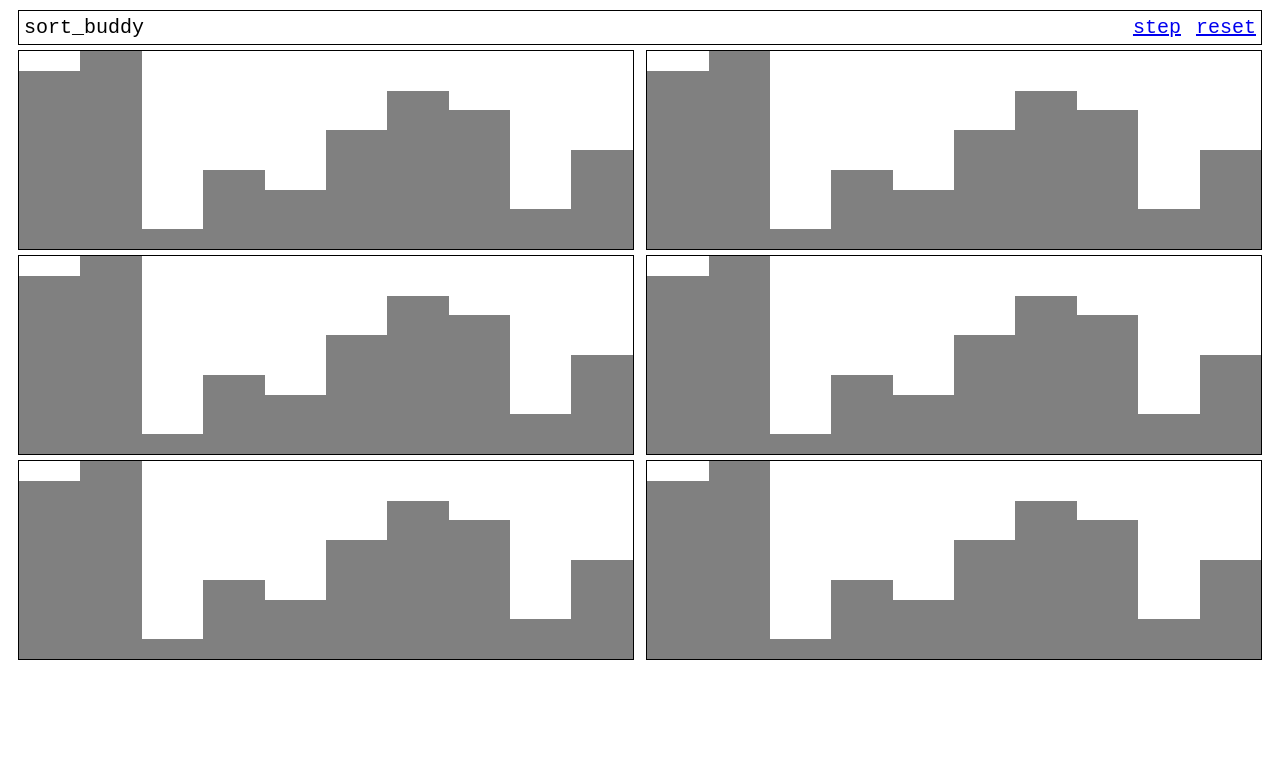
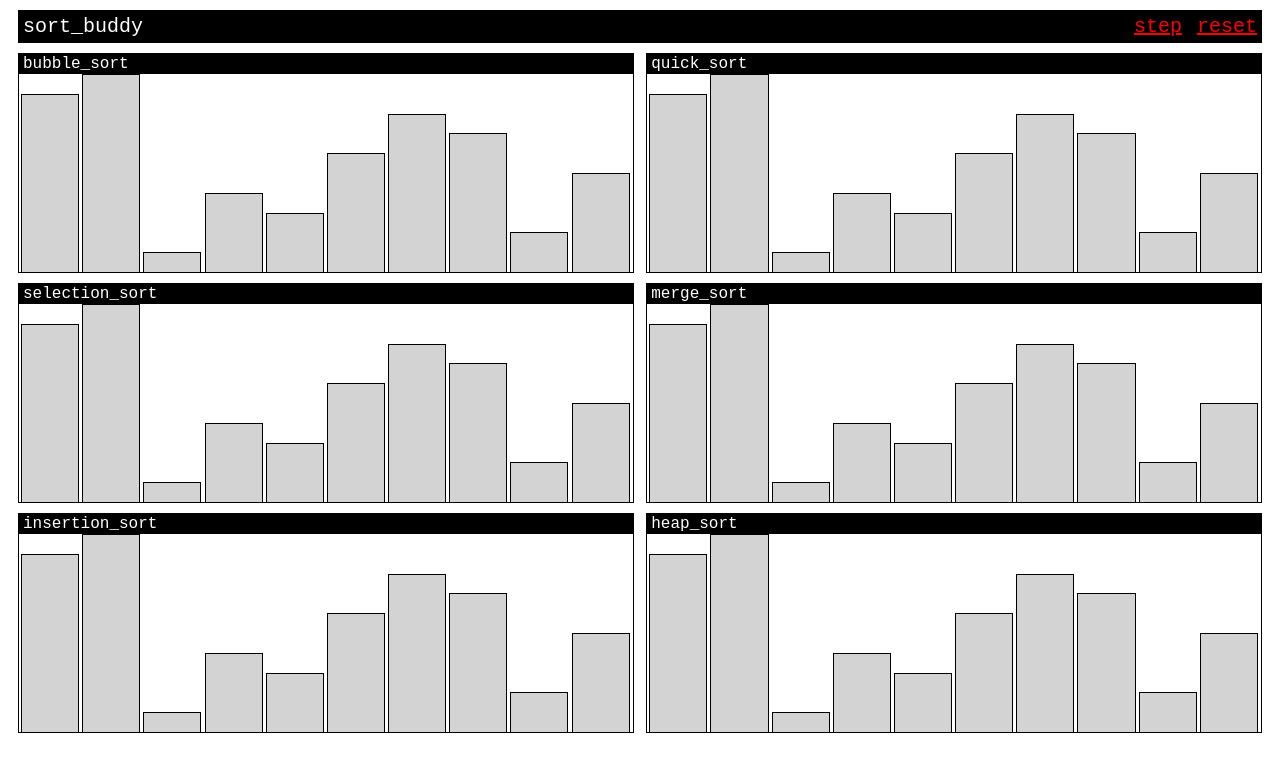
Before and after one commit to krnsk0/sort_buddy, a React app: page / in a window 1280 px wide. Shown: the top 772 px of the page. Built offline with nearby package versions, Linux system fonts and the light colour scheme.

Commit message:
wrap sort bars in div to allow for space between them

```diff
--- a/public/style.css
+++ b/public/style.css
@@ -10,13 +10,14 @@
 
 /* Top bar */
 .topbar {
-  border: 1px black solid;
+  background-color: black;
   display: flex;
   justify-content: space-between;
 }
 .title {
   font-size: 20px;
   margin: 5px;
+  color: white;
 }
 .topbar-link-container {
   font-size: 20px;
@@ -24,6 +25,7 @@
 }
 .topbar-link {
   margin-left: 15px;
+  color: red;
 }
 
 /* body flexboxes */
@@ -38,13 +40,32 @@
   justify-content: start;
   width: 49.5%;
 }
+.sort-container-outer {
+  margin-top: 10px;
+}
+.sort-container-label {
+  background-color: black;
+  color: white;
+  padding-left: 5px;
+  padding-top: 2px;
+}
 .sort-container {
   height: 200px;
   border: 1px solid black;
-  margin-top: 5px;
+  padding-left: 2px;
+}
+.sort-bar-container {
+  width: 10%;
+  height: 100%;
+  display: inline-block;
+  position: relative;
 }
 .sort-bar {
-  background-color: grey;
-  width: 10%;
-  display: inline-block;
+  background-color: lightgray;
+  border-left: 1px solid black;
+  border-right: 1px solid black;
+  border-top: 1px solid black;
+  position: absolute;
+  bottom: 0;
+  width: 95%;
 }
--- a/src/components/App.js
+++ b/src/components/App.js
@@ -10,14 +10,38 @@ class disconnectedApp extends React.Component {
         <Topbar reset={() => this.props.reset(10)} />
         <div className="body-column-container">
           <div className="body-column">
-            <SortBox name="bubbleSort" arrays={this.props.arrays} />
-            <SortBox name="selectionSort" arrays={this.props.arrays} />
-            <SortBox name="insertionSort" arrays={this.props.arrays} />
+            <SortBox
+              name="bubbleSort"
+              displayName="bubble_sort"
+              arrays={this.props.arrays}
+            />
+            <SortBox
+              name="selectionSort"
+              displayName="selection_sort"
+              arrays={this.props.arrays}
+            />
+            <SortBox
+              name="insertionSort"
+              displayName="insertion_sort"
+              arrays={this.props.arrays}
+            />
           </div>
           <div className="body-column" arrays={this.props.arrays}>
-            <SortBox name="quickSort" arrays={this.props.arrays} />
-            <SortBox name="mergeSort" arrays={this.props.arrays} />
-            <SortBox name="heapSort" arrays={this.props.arrays} />
+            <SortBox
+              name="quickSort"
+              displayName="quick_sort"
+              arrays={this.props.arrays}
+            />
+            <SortBox
+              name="mergeSort"
+              displayName="merge_sort"
+              arrays={this.props.arrays}
+            />
+            <SortBox
+              name="heapSort"
+              displayName="heap_sort"
+              arrays={this.props.arrays}
+            />
           </div>
         </div>
       </div>
--- a/src/components/SortBar.js
+++ b/src/components/SortBar.js
@@ -7,7 +7,11 @@ class SortBar extends React.Component {
     const divStyle = {
       height: `${height}%`
     };
-    return <div className="sort-bar" style={divStyle} />;
+    return (
+      <div className="sort-bar-container">
+        <div className="sort-bar" style={divStyle} />
+      </div>
+    );
   }
 }
 
--- a/src/components/SortBox.js
+++ b/src/components/SortBox.js
@@ -6,12 +6,15 @@ class SortBox extends React.Component {
   render() {
     const array = this.props.arrays[this.props.name];
     return (
-      <div className="sort-container">
-        <FlipMove typeName={null}>
-          {array.map(el => (
-            <SortBar key={el.value} value={el.value} status={el.status} />
-          ))}
-        </FlipMove>
+      <div className="sort-container-outer">
+        <div className="sort-container-label">{this.props.displayName}</div>
+        <div className="sort-container">
+          <FlipMove typeName={null} duration={250}>
+            {array.map(el => (
+              <SortBar key={el.value} value={el.value} status={el.status} />
+            ))}
+          </FlipMove>
+        </div>
       </div>
     );
   }
```
Also changed, not shown: public/bundle.js, 1 other file (tests, documents, lock files or other folders).
